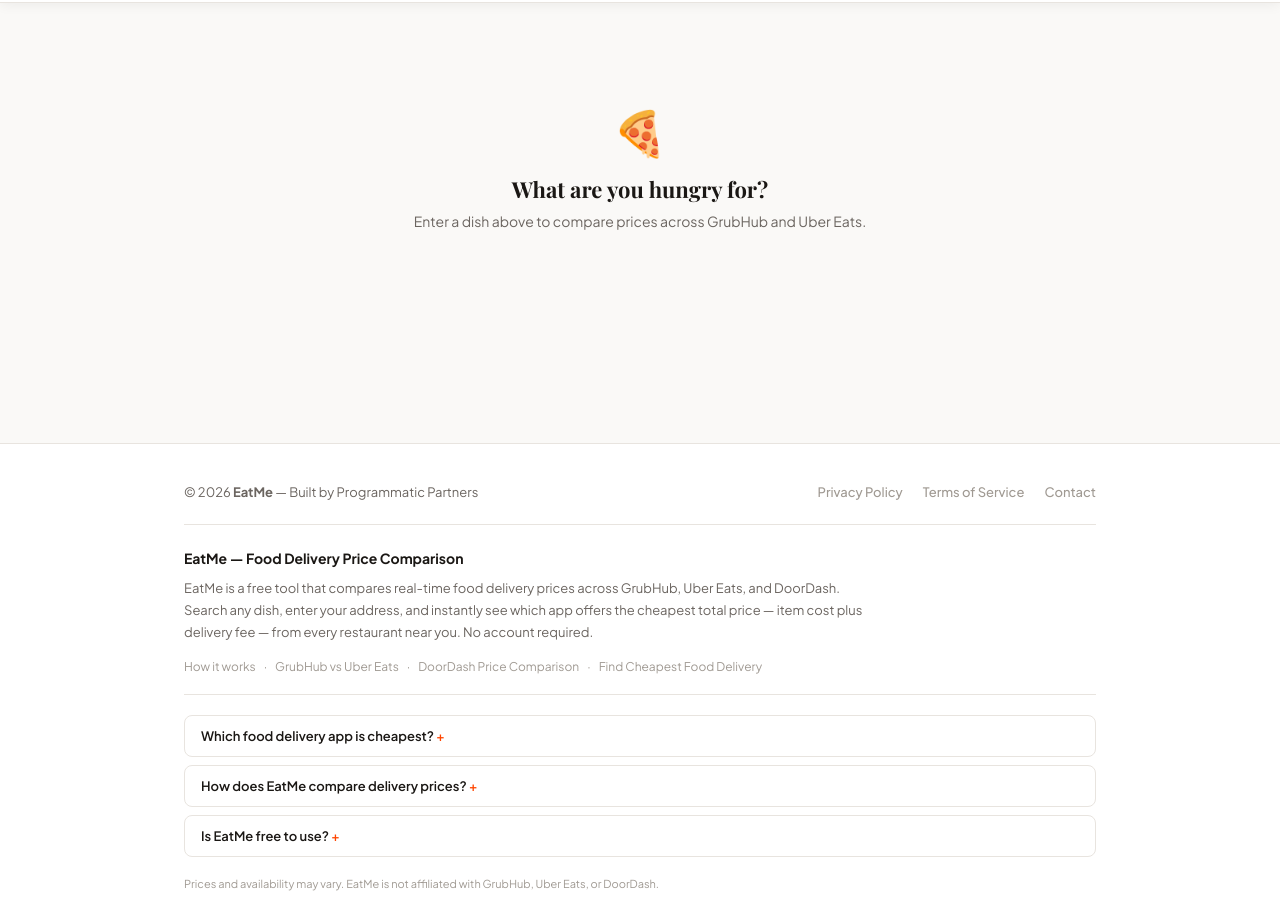
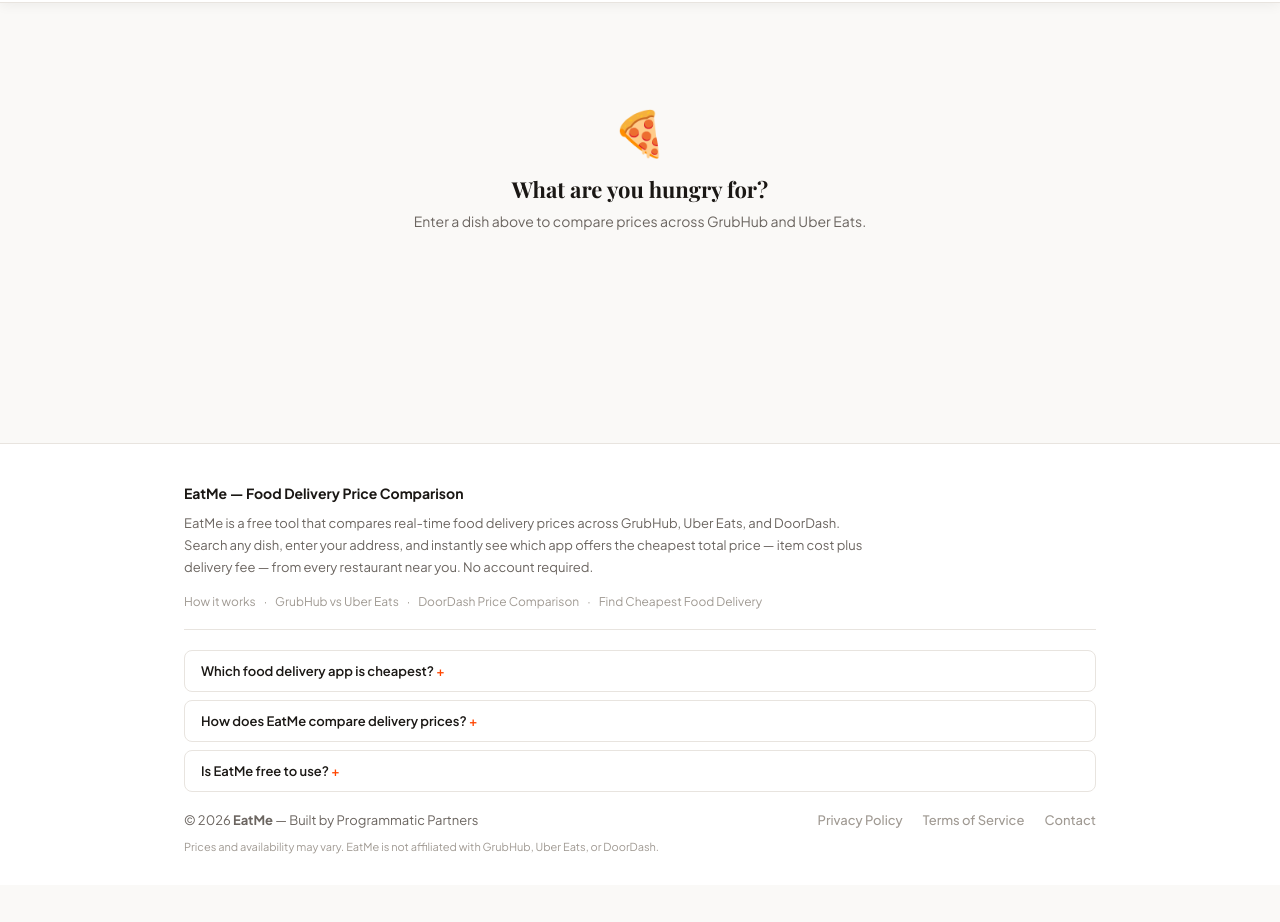
Before and after one commit to michaelhannon/eatme, a website: page client/index.html in a window 1280 px wide. Shown: the part 643-1565 px from the top of the page. After the commit the page ends 1528 px from the top, so only its background shows below. Drawn offline with nearby package versions, Linux system fonts and the light colour scheme.

Commit message:
Move footer nav links to bottom

```diff
--- a/client/index.html
+++ b/client/index.html
@@ -496,14 +496,6 @@ footer { border-top: 1px solid var(--border); margin-top: 40px; background: var(
 
 <footer role="contentinfo">
   <div class="footer-inner">
-    <div style="display:flex;justify-content:space-between;align-items:center;flex-wrap:wrap;gap:12px;padding-bottom:24px;margin-bottom:24px;border-bottom:1px solid var(--border);">
-      <span style="font-size:13px;color:var(--text-secondary);">© 2026 <strong>EatMe</strong> — Built by Programmatic Partners</span>
-      <nav style="display:flex;gap:20px;">
-        <a href="/privacy" style="font-size:13px;color:var(--text-muted);text-decoration:none;font-weight:500;">Privacy Policy</a>
-        <a href="/terms" style="font-size:13px;color:var(--text-muted);text-decoration:none;font-weight:500;">Terms of Service</a>
-        <a href="/contact" style="font-size:13px;color:var(--text-muted);text-decoration:none;font-weight:500;">Contact</a>
-      </nav>
-    </div>
     <div class="footer-brand">
       <strong>EatMe</strong> — Food Delivery Price Comparison
     </div>
@@ -534,6 +526,14 @@ footer { border-top: 1px solid var(--border); margin-top: 40px; background: var(
         <summary>Is EatMe free to use?</summary>
         <p>Yes. EatMe is completely free. No account, no subscription, no fees. We just help you find the cheapest delivery option.</p>
       </details>
+    </div>
+    <div style="display:flex;justify-content:space-between;align-items:center;flex-wrap:wrap;gap:12px;margin-bottom:12px;">
+      <span style="font-size:13px;color:var(--text-secondary);">© 2026 <strong>EatMe</strong> — Built by Programmatic Partners</span>
+      <nav style="display:flex;gap:20px;">
+        <a href="/privacy" style="font-size:13px;color:var(--text-muted);text-decoration:none;font-weight:500;">Privacy Policy</a>
+        <a href="/terms" style="font-size:13px;color:var(--text-muted);text-decoration:none;font-weight:500;">Terms of Service</a>
+        <a href="/contact" style="font-size:13px;color:var(--text-muted);text-decoration:none;font-weight:500;">Contact</a>
+      </nav>
     </div>
     <p class="footer-legal">Prices and availability may vary. EatMe is not affiliated with GrubHub, Uber Eats, or DoorDash.</p>
   </div>
```
